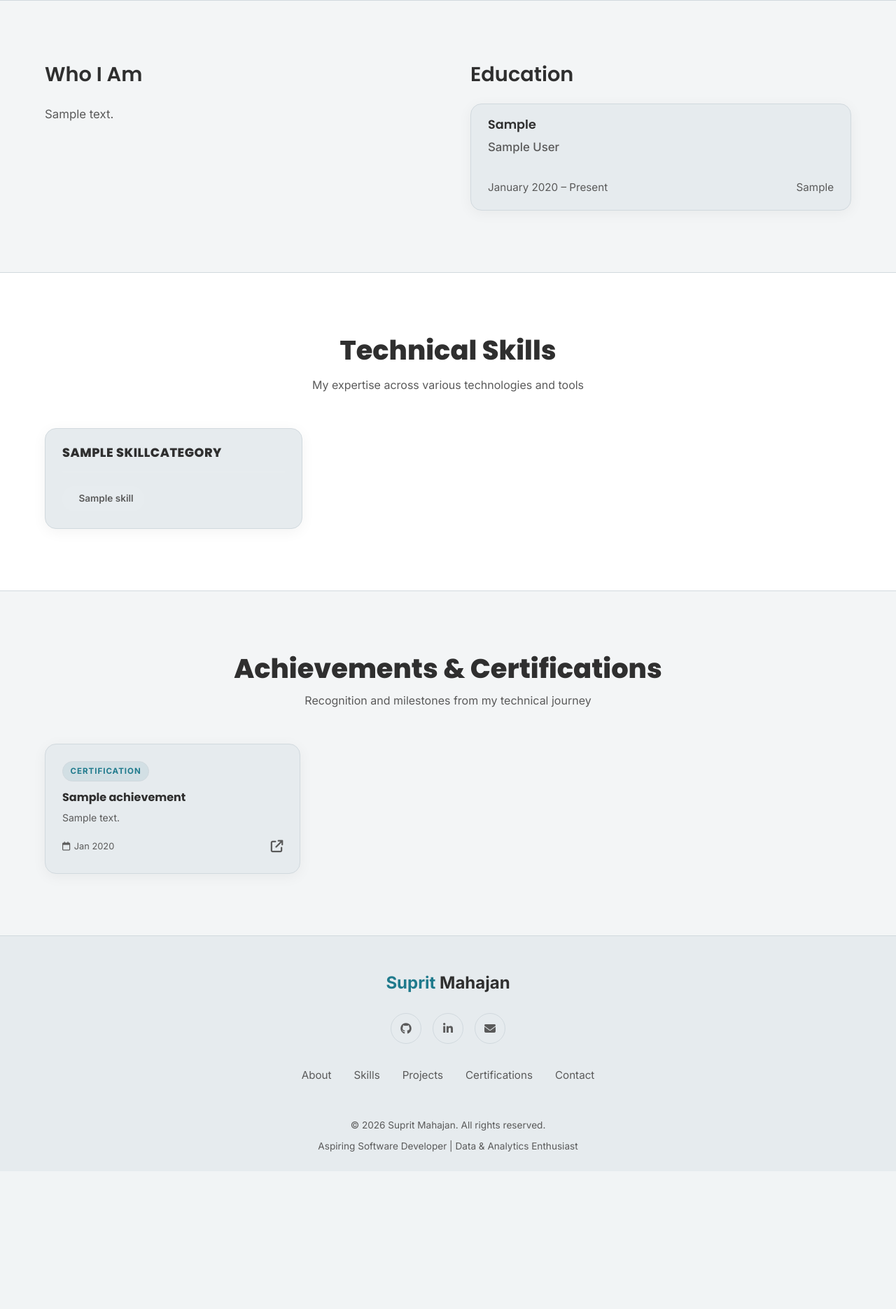
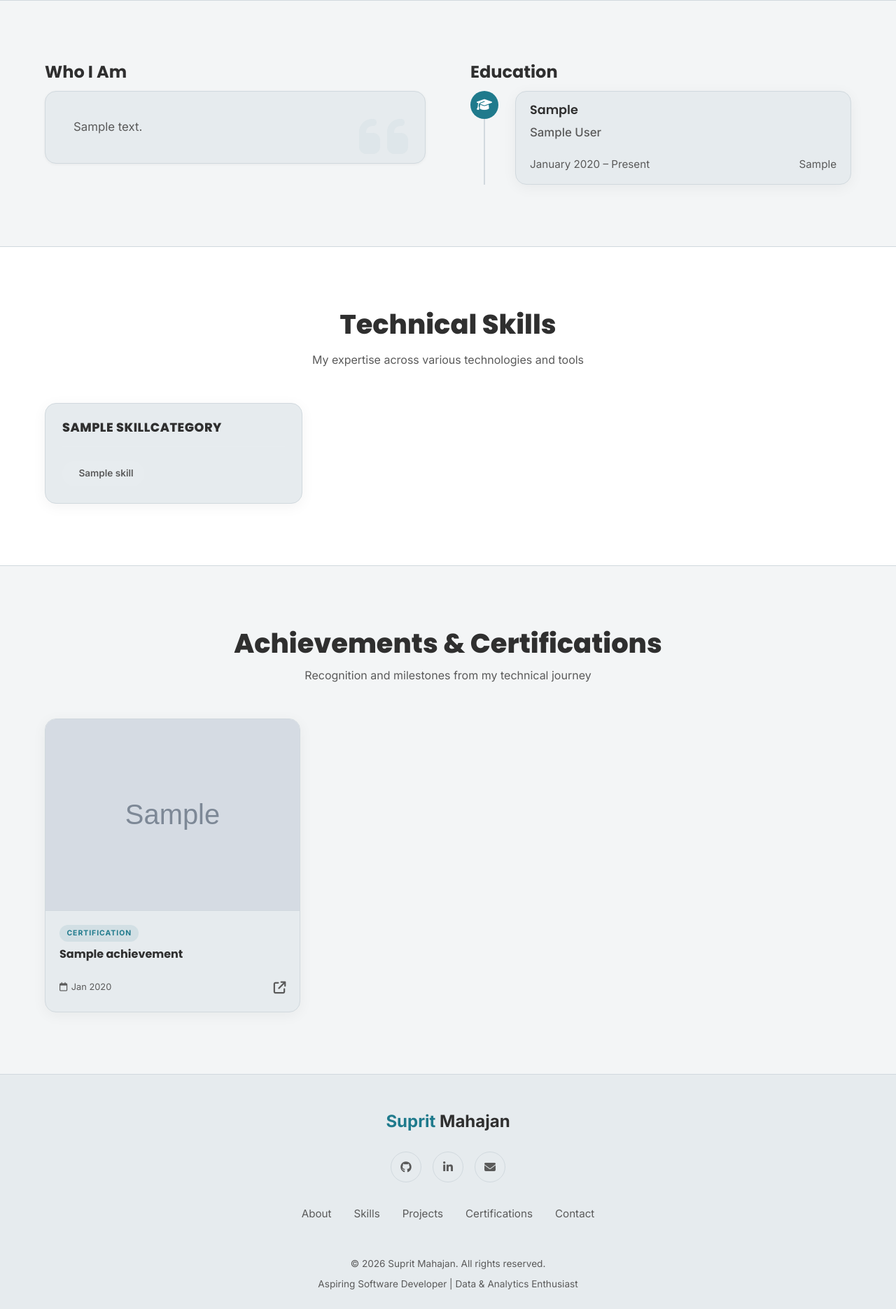
Before and after one commit to suprit2005/Portfolio, a Django app: page /about/ in a window 1280 px wide. Shown: the part 267-2138 px from the top of the page at 70% size. Before the commit the page ends 1914 px from the top, so only its background shows below. Run offline with Django 5.2, Linux system fonts and the light colour scheme; tables that the repository leaves empty hold one stand-in row (values such as "Sample post"); grey boxes marked "Sample" are stand-in pictures.

Commit message:
Updated portfolio features and UI improvements

```diff
--- a/portfolio_site/accounts_app/forms.py
+++ b/portfolio_site/accounts_app/forms.py
@@ -47,9 +47,8 @@ class SkillForm(forms.ModelForm):
 class AchievementForm(forms.ModelForm):
     class Meta:
         model = Achievement
-        fields = ['title', 'description', 'category', 'date', 'url_link']
+        fields = ['title', 'image', 'category', 'date', 'url_link']
         widgets = {
-            'description': forms.Textarea(attrs={'rows': 4}),
             'date': forms.DateInput(attrs={'type': 'date'}),
         }
 
--- a/portfolio_site/achievements_app/models.py
+++ b/portfolio_site/achievements_app/models.py
@@ -12,7 +12,8 @@ class Achievement(models.Model):
     ]
 
     title = models.CharField(max_length=200)
-    description = models.TextField()
+    description = models.TextField(blank=True, null=True)
+    image = models.ImageField(upload_to='achievements/', blank=True, null=True)
     category = models.CharField(max_length=50, choices=CATEGORY_CHOICES, default='Other')
     date = models.DateField()
     url_link = models.URLField(blank=True, null=True)
--- a/portfolio_site/projects_app/models.py
+++ b/portfolio_site/projects_app/models.py
@@ -26,5 +26,10 @@ class Project(models.Model):
         """Returns tech stack as a list."""
         return [t.strip() for t in self.tech_stack.split(',') if t.strip()]
 
+    def get_card_bullets(self):
+        """Returns up to 3 bullet points extracted from the description."""
+        lines = [line.strip().lstrip('-').lstrip('•').lstrip('*').strip() for line in self.description.split('\n') if line.strip()]
+        return lines[:3]
+
     def __str__(self):
         return self.title
--- a/portfolio_site/static/css/style.css
+++ b/portfolio_site/static/css/style.css
@@ -1135,10 +1153,37 @@ img {
   background: var(--surface);
   border: 1px solid var(--border);
   border-radius: var(--radius-md);
-  padding: 1.5rem;
+  padding: 0;
+  overflow: hidden;
   transition: all var(--transition);
   display: flex;
   flex-direction: column;
+}
+
+.achievement-card-body {
+  padding: 1.25rem;
+  display: flex;
+  flex-direction: column;
+  flex-grow: 1;
+}
+
+.achievement-img-wrap {
+  position: relative;
+  width: 100%;
+  background: var(--surface-2);
+  border-bottom: 1px solid var(--border);
+  overflow: hidden;
+}
+
+.achievement-img {
+  width: 100%;
+  height: auto;
+  transition: transform 0.4s ease;
+  display: block;
+}
+
+.achievement-card:hover .achievement-img {
+  transform: scale(1.03);
 }
 
 .achievement-card:hover {
@@ -1148,17 +1193,16 @@ img {
 }
 
 .achievement-category {
-  font-size: 0.72rem;
+  font-size: 0.65rem;
   font-weight: 700;
   letter-spacing: 1px;
   text-transform: uppercase;
   padding: 0.25rem 0.65rem;
   border-radius: var(--radius-full);
-  margin-bottom: 0.85rem;
+  margin-bottom: 0.6rem;
   display: inline-block;
   background: var(--accent-tint);
   color: var(--accent);
-  border: 1px solid var(--border);
 }
 
 .achievement-title {
@@ -1369,6 +1413,33 @@ input[type="checkbox"] {
   margin-bottom: 2rem;
 }
 
+.bio-card {
+  background: var(--surface);
+  border: 1px solid var(--border);
+  border-radius: var(--radius-lg);
+  padding: 2.2rem 2.5rem;
+  box-shadow: var(--shadow-sm);
+  position: relative;
+  overflow: hidden;
+  transition: transform var(--transition), box-shadow var(--transition);
+}
+
+.bio-card:hover {
+  transform: translateY(-2px);
+  box-shadow: var(--shadow-md);
+  border-color: var(--accent);
+}
+
+.bio-quote-icon {
+  position: absolute;
+  top: 1.5rem;
+  right: 1.5rem;
+  font-size: 5rem;
+  color: var(--accent);
+  opacity: 0.04;
+  pointer-events: none;
+}
+
 .about-bio-text {
   color: var(--text-muted);
   line-height: 1.9;
@@ -1376,19 +1447,97 @@ input[type="checkbox"] {
   word-wrap: break-word;
   overflow-wrap: break-word;
   word-break: break-word;
+  position: relative;
+  z-index: 1;
+}
+
+.about-bio-text p {
+  margin-bottom: 1.2rem;
+}
+
+.about-bio-text p:last-child {
+  margin-bottom: 0;
 }
 
 .education-list {
   display: flex;
   flex-direction: column;
+  gap: 1.25rem;
+}
+
+/* ── Education Timeline ──────────────────────────────────────────────────────── */
+.timeline-header {
+  display: flex;
+  align-items: center;
   gap: 1.5rem;
+  margin-bottom: 0.75rem;
+  position: relative;
+  z-index: 1;
+}
+
+.timeline-header-dot {
+  width: 40px;
+  height: 40px;
+  border-radius: 50%;
+  background: var(--accent-tint);
+  flex-shrink: 0;
+}
+
+.timeline-header h2 {
+  font-size: 1.5rem;
+  font-weight: 700;
+  color: var(--text);
+  margin: 0;
+}
+
+.education-timeline-wrapper {
+  position: relative;
+}
+
+.education-timeline-wrapper::before {
+  content: '';
+  position: absolute;
+  top: 0;
+  bottom: 0;
+  left: 20px;
+  width: 2px;
+  background: var(--border);
+  z-index: 0;
+  transform: translateX(-50%);
+}
+
+.education-list.timeline {
+  padding-left: 4rem;
+}
+
+.timeline-item {
+  position: relative;
+}
+
+.timeline-dot {
+  position: absolute;
+  left: -4rem;
+  top: 0;
+  width: 40px;
+  height: 40px;
+  border-radius: 50%;
+  background: var(--accent);
+  color: #fff;
+  display: flex;
+  align-items: center;
+  justify-content: center;
+  z-index: 1;
+}
+
+.timeline-dot i {
+  font-size: 1.1rem;
 }
 
 .education-card {
   background: var(--surface);
   border: 1px solid var(--border);
   border-radius: var(--radius-md);
-  padding: 1.2rem 1.5rem;
+  padding: 1rem 1.25rem;
   box-shadow: var(--shadow-sm);
   transition: transform var(--transition), box-shadow var(--transition);
 }
--- a/portfolio_site/templates/about.html
+++ b/portfolio_site/templates/about.html
@@ -18,8 +18,12 @@
 
             <!-- Left Side: Who I Am -->
             <div class="about-left">
-                <h2 style="font-size: 1.8rem; font-weight: 600; color: var(--text); margin-bottom: 1.5rem;">Who I Am
-                </h2>
+                <div class="timeline-header">
+                    <h2>Who I Am</h2>
+                </div>
+
+                <div class="bio-card">
+                    <i class="fa-solid fa-quote-left bio-quote-icon"></i>
                     <div class="about-bio-text">
                         {% if profile %}
                         {% if profile.about_bio %}
@@ -30,19 +34,33 @@
                         {% endif %}
                     </div>
                 </div>
+            </div>
 
             <!-- Right Side: Education -->
             <div class="about-right">
-                <h2 style="font-size: 1.8rem; font-weight: 600; color: var(--text); margin-bottom: 1.5rem;">Education
-                </h2>
-                <div class="education-list">
+                <div class="timeline-header">
+                    <h2>Education</h2>
+                </div>
+
+                <div class="education-timeline-wrapper">
+                    <div class="education-list timeline">
                         {% if educations %}
                         {% for edu in educations %}
+                        <div class="timeline-item">
+                            <div class="timeline-dot">
+                                {% if forloop.counter == 1 %}
+                                    <i class="fa-solid fa-graduation-cap"></i>
+                                {% elif forloop.counter == 2 %}
+                                    <i class="fa-solid fa-school"></i>
+                                {% else %}
+                                    <i class="fa-solid fa-file-lines"></i>
+                                {% endif %}
+                            </div>
                             <div class="education-card" style="display: flex; flex-direction: column;">
                                 <h3 class="edu-course">{{ edu.course }}</h3>
                                 <div class="edu-institution" style="flex-grow: 1;">{{ edu.institution_name }}</div>
                                 <div class="edu-meta"
-                            style="display: flex; justify-content: space-between; align-items: center; margin-top: 1.5rem; color: var(--text-dim); font-size: 0.95rem;">
+                                    style="display: flex; justify-content: space-between; align-items: center; margin-top: 0.75rem; color: var(--text-dim); font-size: 0.95rem;">
                                     <span class="edu-duration">
                                         {{ edu.start_date|date:"F Y" }} &ndash;
                                         {% if edu.is_current %}
@@ -56,10 +74,12 @@
                                     </span>
                                 </div>
                             </div>
+                        </div>
                         {% endfor %}
                         {% else %}
                         <p style="color:var(--text-muted);">No education details added yet.</p>
                         {% endif %}
+                    </div>
                 </div>
             </div>
 
@@ -114,12 +134,17 @@
             </div>
             <div class="grid grid-3">
                 {% for achievement in achievements %}
-                <div class="achievement-card" style="display: flex; flex-direction: column;">
-                    <span class="achievement-category" style="align-self: flex-start;">
+                <div class="achievement-card">
+                    {% if achievement.image %}
+                    <div class="achievement-img-wrap">
+                        <img src="{{ achievement.image.url }}" alt="{{ achievement.title }}" class="achievement-img" />
+                    </div>
+                    {% endif %}
+                    <div class="achievement-card-body">
+                        <span class="achievement-category" style="align-self: flex-start; margin-bottom: 0.5rem;">
                             {{ achievement.get_category_display }}
                         </span>
-                    <h3 class="achievement-title">{{ achievement.title }}</h3>
-                    <p class="achievement-desc" style="flex-grow: 1;">{{ achievement.description }}</p>
+                        <h3 class="achievement-title" style="flex-grow: 1;">{{ achievement.title }}</h3>
                         <div style="display: flex; justify-content: space-between; align-items: center; margin-top: 1rem;">
                             <div class="achievement-date" style="margin-top: 0;">
                                 <i class="fa-regular fa-calendar"></i>
@@ -135,6 +160,7 @@
                             {% endif %}
                         </div>
                     </div>
+                </div>
                 {% endfor %}
             </div>
         </div>
--- a/portfolio_site/templates/base.html
+++ b/portfolio_site/templates/base.html
@@ -9,7 +9,7 @@
     content="{% block meta_description %}Backend Django Developer Portfolio — Python, PostgreSQL, REST APIs{% endblock %}" />
   <title>{% block title %}Portfolio{% endblock %} | Suprit Mahajan</title>
 
-  <link rel="stylesheet" href="{% static 'css/style.css' %}?v=1.20" />
+  <link rel="stylesheet" href="{% static 'css/style.css' %}?v=1.32" />
   <!-- Font Awesome -->
   <link rel="stylesheet" href="https://cdnjs.cloudflare.com/ajax/libs/font-awesome/6.5.0/css/all.min.css"
     crossorigin="anonymous" />
--- a/portfolio_site/templates/dashboard/messages_list.html
+++ b/portfolio_site/templates/dashboard/messages_list.html
@@ -37,11 +37,7 @@
                     </div>
                 </div>
                 <p class="text-muted" style="font-size:0.9rem;line-height:1.6;">{{ msg.message }}</p>
-                <!-- <div style="margin-top:0.75rem;">
-                    <a href="mailto:{{ msg.email }}?subject=Re: Your message" class="btn btn-outline btn-sm">
-                        <i class="fa-solid fa-reply"></i> Reply via Email
-                    </a>
-                </div> -->
+
             </div>
             {% endfor %}
         </div>
```
Also changed, not shown: other parts of portfolio_site/static/css/style.css (+26 -8 lines), portfolio_site/templates/home.html (+24 -17 lines), portfolio_site/templates/projects.html (+8 -2 lines), portfolio_site/achievements_app/migrations/0003_achievement_image_alter_achievement_description.py (added), portfolio_site/templates/contact.html (line endings or trailing spaces). Lines whose indentation alone changed are shown as unchanged.
